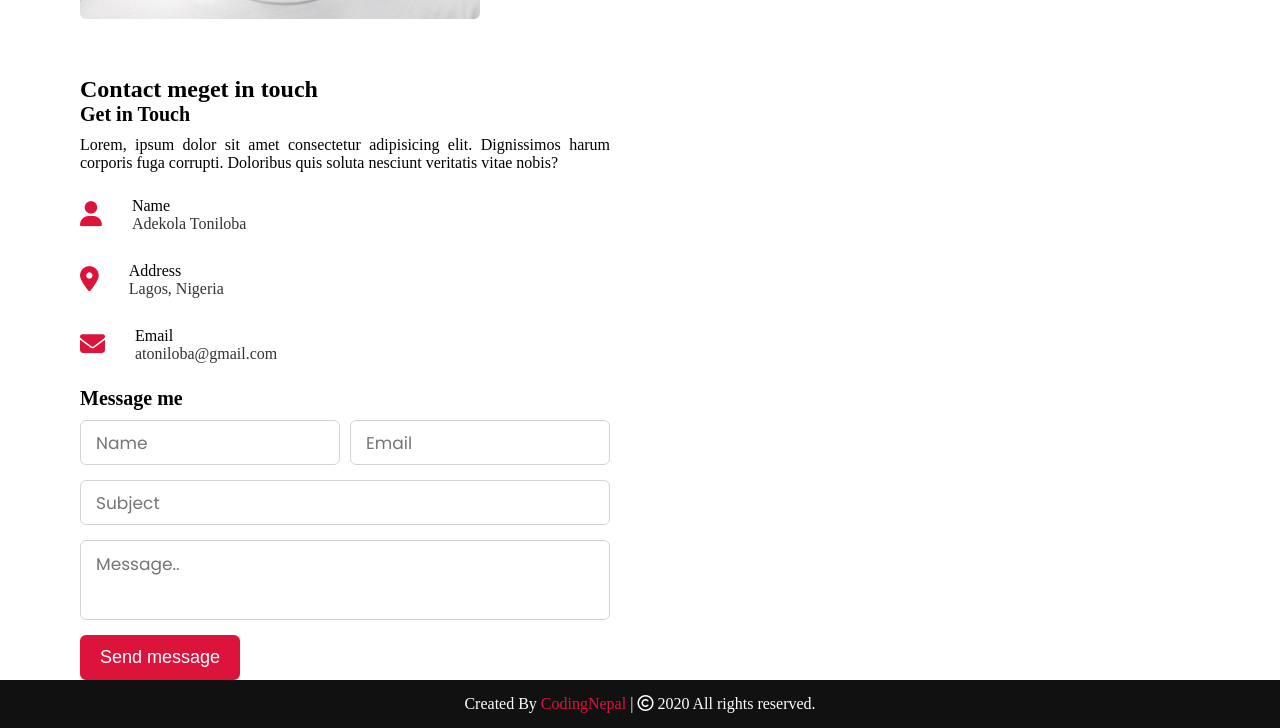
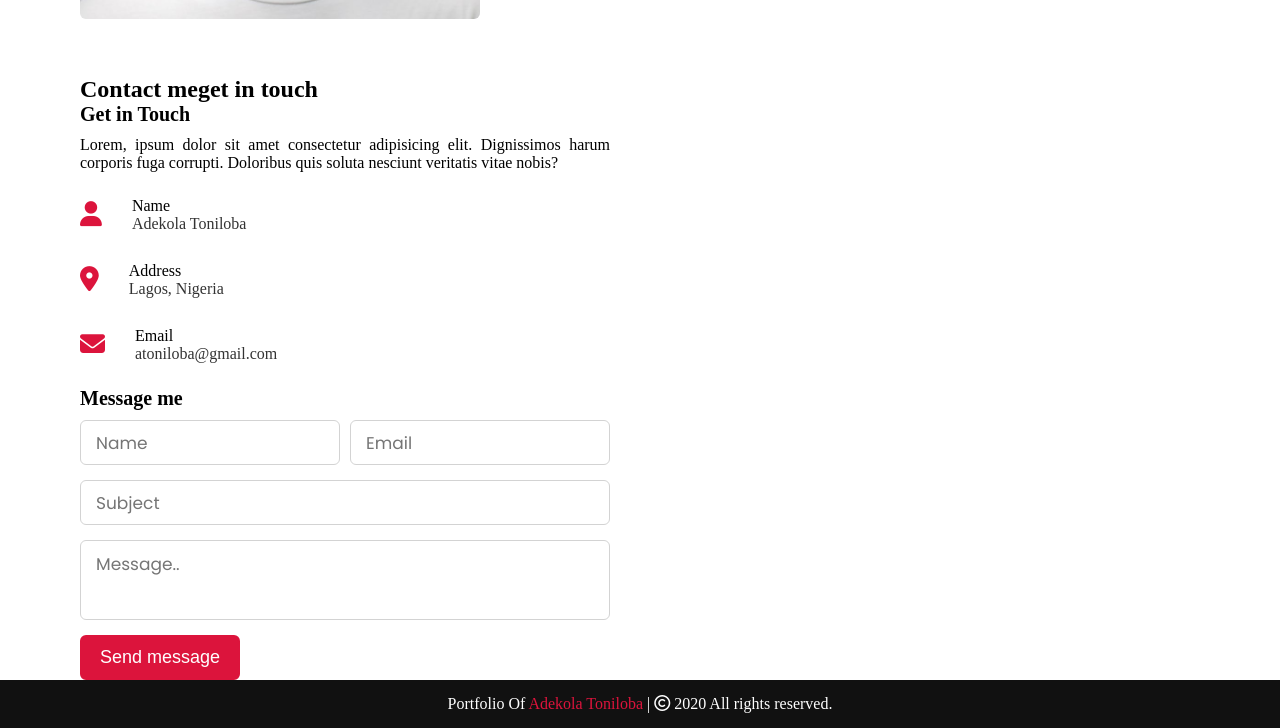
Before and after one commit to AdekolaToniloba/Portfolio, a plain HTML site: page Portfollio/index.html in a window 1280 px wide. Shown: the part 1307-2035 px from the top of the page. Drawn offline with nearby package versions, Linux system fonts and the light colour scheme.

Commit message:
Update index.html

```diff
--- a/Portfollio/index.html
+++ b/Portfollio/index.html
@@ -122,7 +122,7 @@
 
 <!-- footer section start -->
     <footer>
-        <span>Created By <a href="https://www.codingnepalweb.com">CodingNepal</a> | <span class="far fa-copyright"></span> 2020 All rights reserved.</span>
+        <span>Portfolio Of <a href="https://epic-mclean-651714.netlify.app/">Adekola Toniloba</a> | <span class="far fa-copyright"></span> 2020 All rights reserved.</span>
     </footer>
 
 
```
